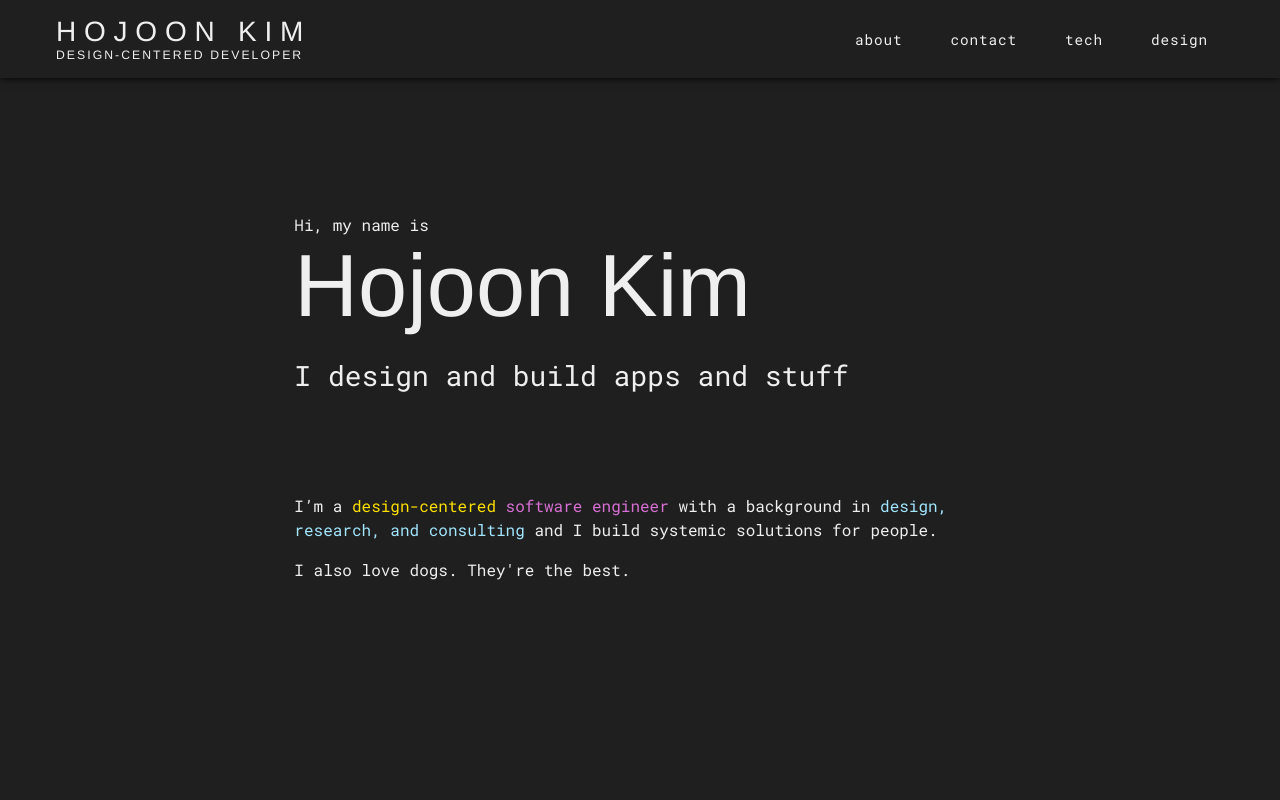
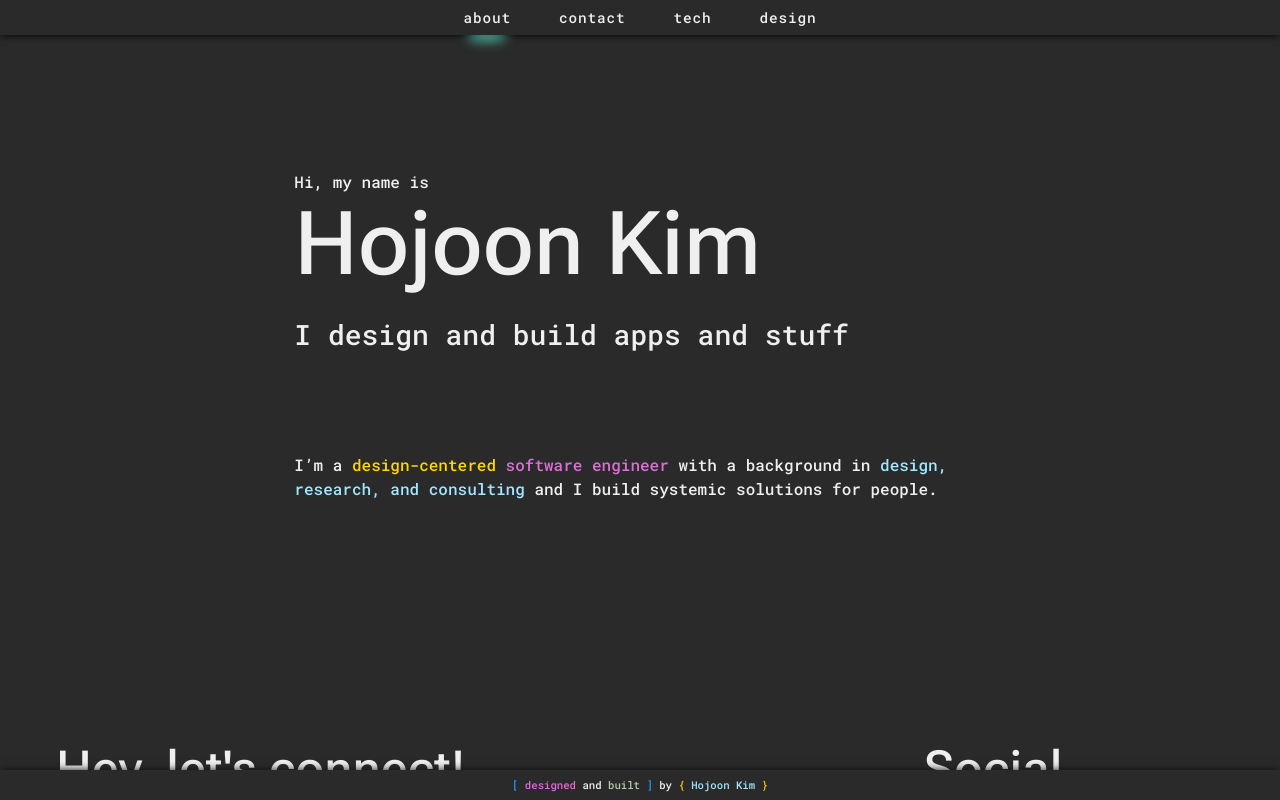
Before and after one commit to hojoon0724/portfolio-nextjs, a Next.js app: page / in a window 1280 px wide. Shown: the top 800 px of the page. Built offline with nearby package versions, Linux system fonts and the light colour scheme.

Commit message:
nav and footer sticky + better css

```diff
--- a/src/components/footer.js
+++ b/src/components/footer.js
@@ -1,6 +1,6 @@
 export default function Footer() {
   return (
-    <div className="footer-container flex center">
+    <div className="footer-container roboto-mono flex center">
       <div className="footer flex center">
         <span style={{ color: 'var(--blue)' }}>&#91;&nbsp;</span>
         <span style={{ color: 'var(--pink)' }}>designed&nbsp;</span>
--- a/src/components/navbar.js
+++ b/src/components/navbar.js
@@ -4,29 +4,37 @@ export default function Navbar() {
   return (
     <div className="nav-bar-container flex center">
       <div className="nav-bar flex row">
-        <div className="nav-bar-left">
+        {/* <div className="nav-bar-left">
           <Link href="/">
             <div className="logo">Hojoon Kim</div>
             <div className="subtitle">Design-centered Developer</div>
           </Link>
-        </div>
-        <div className="nav-bar-right">
-          <nav>
-            <ul>
-              <li>
-                <Link href="#about">about</Link>
-              </li>
-              <li>
-                <Link href="#contact">contact</Link>
-              </li>
-              <li>
-                <Link href="#tech">tech</Link>
-              </li>
-              <li>
-                <Link href="#design">design</Link>
-              </li>
-            </ul>
-          </nav>
+        </div> */}
+        <div className="nav-bar-center">
+          <div className="nav-btn-container flex center">
+            <div className="nav-btn">
+              <Link href="#about">about</Link>
+            </div>
+            <div className="nav-btn-bg nav-active"></div>
+          </div>
+          <div className="nav-btn-container flex center">
+            <div className="nav-btn">
+              <Link href="#contact">contact</Link>
+            </div>
+            <div className="nav-btn-bg active"></div>
+          </div>
+          <div className="nav-btn-container flex center">
+            <div className="nav-btn">
+              <Link href="#tech">tech</Link>
+            </div>
+            <div className="nav-btn-bg active"></div>
+          </div>
+          <div className="nav-btn-container flex center">
+            <div className="nav-btn">
+              <Link href="#design">design</Link>
+            </div>
+            <div className="nav-btn-bg active"></div>
+          </div>
         </div>
       </div>
     </div>
--- a/src/pages/_document.js
+++ b/src/pages/_document.js
@@ -7,11 +7,7 @@ export default function Document() {
         <link rel="preconnect" href="https://fonts.googleapis.com" />
         <link rel="preconnect" href="https://fonts.gstatic.com" crossorigin />
         <link
-          href="https://fonts.googleapis.com/css2?family=Roboto+Flex:opsz,wght@8..144,100..1000&family=Roboto+Slab:wght@100..900&display=swap"
-          rel="stylesheet"
-        />
-        <link
-          href="https://fonts.googleapis.com/css2?family=Roboto+Mono:ital,wght@0,100..700;1,100..700&display=swap"
+          href="https://fonts.googleapis.com/css2?family=Roboto+Flex:opsz,slnt,wdth,wght,GRAD,XOPQ,XTRA,YOPQ,YTLC,YTUC@8..144,-10..0,25..151,100..1000,-200..150,27..175,323..603,25..135,416..570,528..760&family=Roboto+Mono:ital,wght@0,100..700;1,100..700&family=Roboto+Slab:wght@100..900&display=swap"
           rel="stylesheet"
         />
       </Head>
--- a/src/sections/about.js
+++ b/src/sections/about.js
@@ -8,17 +8,17 @@ export default function About() {
         <span className="text-light-blue"> design, research, and consulting </span>
         and I build systemic solutions for people.
       </p>
-      <p>I also love dogs. They're the best.</p>
+      <p></p>
     </>
   );
 
   return (
     <div className="section about" id="about">
       <div className="hello-container">
-        <div className="hello">{`Hi, my name is`}</div>
+        <div className="hello roboto-mono">{`Hi, my name is`}</div>
         <div className="hojoon">{`Hojoon Kim`}</div>
-        <div className="intro">{`I design and build apps and stuff`}</div>
-        <div className="short-bio">{shortBio}</div>
+        <div className="intro roboto-mono">{`I design and build apps and stuff`}</div>
+        <div className="short-bio roboto-mono">{shortBio}</div>
       </div>
     </div>
   );
--- a/src/styles/globals.css
+++ b/src/styles/globals.css
@@ -13,7 +13,7 @@
   --fs-900: clamp(2.8rem, calc(1.85rem + 4.74vw), 5.52rem);
 
   --black: #0f0f0f;
-  --dark: #1f1f1f;
+  --dark: #2a2a2a;
   --grey: #666666;
   --white: #efefef;
   --aqua: oklch(87.69% 0.2245 175);
@@ -21,12 +21,15 @@
   --success: oklch(50% 0.202 148);
   --error: oklch(45% 0.22 22);
 
-  --yellow: #ffe000;
   --light-yellow: #dedeac;
-  --blue: #12a3ff;
+  --yellow: #ffd700;
+  --orange: #ffa500;
+  --dark-orange: #ce9178;
   --light-blue: #a2e6ff;
-  --pink: #d86fd4;
-  --light-green: #bad3ab;
+  --blue: #179fff;
+  --pink: #da70d6;
+  --light-green: #b5cea8;
+  --green: #4ec9b0;
 
   --tr-slow: ease-in-out 0.5s;
   --tr-fast: ease-in-out 0.3s;
@@ -42,20 +45,22 @@
   margin: 0;
   padding: 0;
   font: inherit;
+  scroll-behavior: smooth;
 }
 
 html,
 body {
   max-width: 100svw;
+  min-height: 100svh;
   overflow-x: hidden;
   scroll-behavior: smooth;
   background-color: var(--dark);
-  font-family: 'Helvetica Neue', sans-serif;
+  font-family: 'Roboto Flex', sans-serif;
+  font-optical-sizing: auto;
+  font-weight: 500;
+  font-variation-settings: 'slnt' 0, 'wdth' 120, 'GRAD' 0, 'XOPQ' 96, 'XTRA' 468, 'YOPQ' 79, 'YTAS' 750, 'YTDE' -203,
+    'YTFI' 738, 'YTLC' 514, 'YTUC' 712;
   color: var(--white);
-}
-
-body {
-  min-height: 100svh;
 }
 
 a {
@@ -80,14 +85,12 @@ video {
 .roboto-mono {
   font-family: 'Roboto Mono', monospace;
   font-optical-sizing: auto;
-  font-weight: 300;
   font-style: normal;
 }
 
 .roboto-slab {
   font-family: 'Roboto Slab', serif;
   font-optical-sizing: auto;
-  font-weight: 300;
   font-style: normal;
 }
 
@@ -178,16 +181,13 @@ button {
 }
 
 .top {
-  display: flex;
-  flex-direction: column;
-  justify-content: space-between;
-  min-width: 100vw;
-  min-height: 100vh;
+  width: 100vw;
+  height: 100vh;
+  overflow: scroll;
 }
 
 .top-container {
   width: 100%;
-  height: 100%;
 }
 
 .top-container > * {
@@ -202,7 +202,7 @@ button {
 }
 
 .box {
-  margin: 20px;
+  margin: 8px;
   padding: 16px 32px;
 }
 
@@ -235,8 +235,8 @@ button {
 }
 
 .nav-bar-container {
-  min-width: 100vw;
-  padding: 16px 0px;
+  background-color: var(--dark);
+  width: 100vw;
   position: sticky;
   position: -webkit-sticky;
   top: 0px;
@@ -245,7 +245,7 @@ button {
 
 .nav-bar {
   width: clamp(480px, 100%, 1200px);
-  justify-content: space-between;
+  justify-content: center;
   align-items: center;
 }
 
@@ -273,14 +273,14 @@ button {
   text-transform: uppercase;
 }
 
-.nav-bar-right {
-  margin-right: 16px;
+.nav-bar-center {
+  display: flex;
 }
 
-.nav-bar-right > nav > ul {
-  display: flex;
+.nav-btn-container {
+  position: relative;
 }
-.nav-bar-right > nav > ul > li {
+.nav-btn {
   display: block;
   margin: 0px 8px;
   text-transform: lowercase;
@@ -290,14 +290,22 @@ button {
   transition: var(--tr-fast);
   font-family: 'Roboto Mono';
   padding: 8px 16px;
-  border-radius: 8px;
+  z-index: 1;
+  background-color: var(--dark);
 }
 
-.nav-bar-right > nav > ul > li:last-child {
-  margin-right: 0px;
+.nav-active {
+  height: 30%;
+  width: 40px;
+  position: absolute;
+  bottom: -6px;
+  background-color: var(--green);
+  filter: blur(6px);
+  z-index: -1;
+  border-radius: 100%;
 }
 
-.nav-bar-right > nav > ul > li:hover {
+.nav-btn:hover {
   color: var(--black);
   background-color: var(--aqua);
 }
@@ -307,22 +315,25 @@ li {
 }
 
 .footer-container {
+  background-color: var(--dark);
   width: 100%;
   box-shadow: 0px 0px 8px var(--black);
+  position: sticky;
+  bottom: 0px;
 }
 
 .footer {
   width: 100%;
-  padding: 8px 8px 12px 8px;
-  font-size: 10pt;
-  /* letter-spacing: 0.2ch; */
-  font-family: 'Roboto Mono', monospace;
+  padding: 8px;
+  font-size: 8pt;
+  position: sticky;
 }
 
 .section {
   display: flex;
   min-height: 600px;
   padding: 16px;
+  scroll-margin-top: 38px;
 }
 
 /* About Section */
@@ -332,19 +343,18 @@ li {
 }
 
 .hello-container {
-  font-family: 'Roboto Mono', monospace;
-  margin: 120px;
+  margin: clamp(60px, 20vh, 120px);
 }
 
 .hojoon {
-  font-family: 'Helvetica Neue';
+  font-family: 'Roboto Flex';
   font-size: var(--fs-900);
   margin-bottom: 20px;
 }
 
 .intro {
   font-size: var(--fs-500);
-  margin-bottom: 100px;
+  margin-bottom: clamp(40px, 15vh, 100px);
 }
 
 .short-bio {
@@ -435,7 +445,7 @@ li {
 }
 
 .project-title {
-  font-family: 'Helvetica Neue';
+  font-family: 'Roboto Flex';
   font-size: var(--fs-800);
 }
 
```
